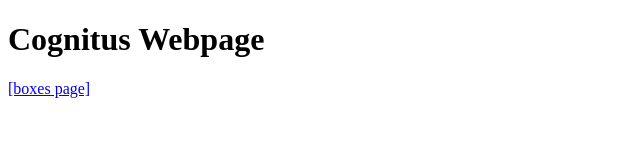
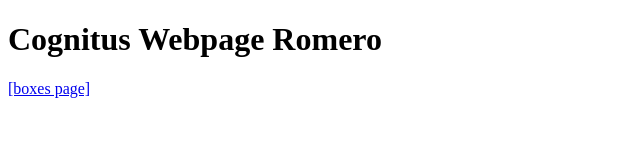
Before and after one commit to jmarioromero/cognitus-webpage, a plain HTML site: page index.html in a window 1280 px wide. Shown: the whole page, without its empty margins (0-640 px from the left). Drawn offline with Linux system fonts and the light colour scheme.

Commit message:
Update index.html

```diff
--- a/index.html
+++ b/index.html
@@ -4,11 +4,11 @@
 <head>
   <meta charset="utf-8">
   <meta name="viewport" content="width=device-width, initial-scale=1">
-  <title>Cognitus Webpage</title>
+  <title>Cognitus Webpage Romero</title>
 </head>
 
 <body>
-  <h1>Cognitus Webpage</h1>
+  <h1>Cognitus Webpage Romero</h1>
   <a href="boxes.html">[boxes page]</a>
 </body>
 
```
